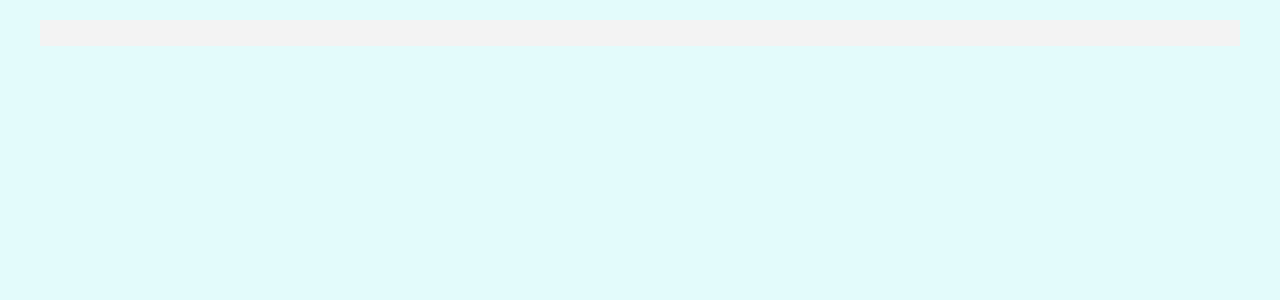
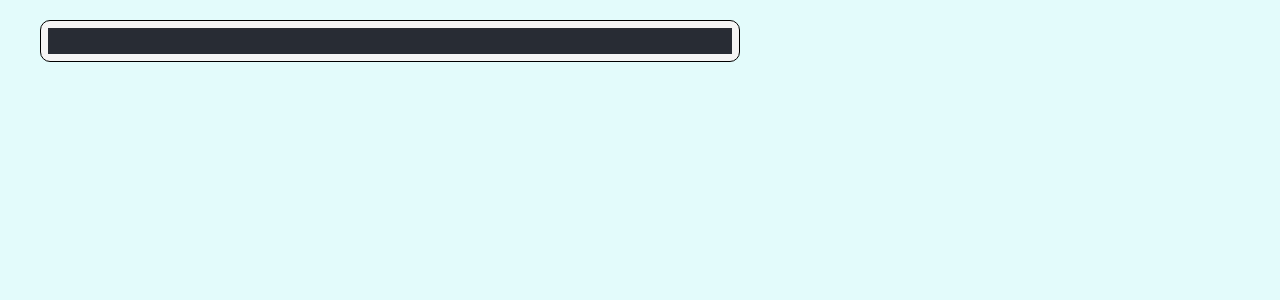
Before and after one commit to Mehemmed77/FormBuilder, a React (Vite) app: page /form in a window 1280 px wide. Shown: the top 300 px of the page. Built offline with nearby package versions, Linux system fonts and the light colour scheme.

Commit message:
changed the style of highlight.js

```diff
--- a/src/Components/CreateHTML.jsx
+++ b/src/Components/CreateHTML.jsx
@@ -3,28 +3,29 @@ export default function CreateHTML(id, inputType, data) {
 
     let inputText = ``;
     if (inputType === "short text") {
-        inputText = `<label for="${id}"> ${data.label}</label>\n<input type="${data.type}" placeholder="${data.placeholder}" value="${data.value}"${attributes}id="${id}" />`
+        inputText = `    <label for="${id}"> ${data.label}</label>\n    <input type="${data.type}" placeholder="${data.placeholder}" value="${data.value}"${attributes}
+        id="${id}"/>`
     }
 
     if(inputType === "long text") {
-        inputText = `<label for="${id}"> ${data.label}</label>\n<textarea placeholder="${data.placeholder}"value="${data.value}"${attributes}id="${id}"></textarea>\n`
+        inputText = `    <label for="${id}"> ${data.label}</label>\n    <textarea placeholder="${data.placeholder}"value="${data.value}"${attributes}id="${id}"></textarea>`
     }
 
     if(inputType === "radio") {
-        inputText = `<input type="radio" value="${data.value}"${attributes}id="${id}" />\n<label for="${id}"> ${data.label} </label>`
+        inputText = `    <input type="radio" value="${data.value}"${attributes}id="${id}" />\n    <label for="${id}"> ${data.label} </label>`
     }
 
     if(inputType === "checkbox") {
-        inputText = `<input type="checkbox" value="${data.value}"${attributes}id="${id}" />\n<label for="${id}"> ${data.label} </label>`
+        inputText = `    <input type="checkbox" value="${data.value}"${attributes}id="${id}" />\n    <label for="${id}"> ${data.label} </label>`
     }
 
     if (inputType === "options") {
         const optionTags = Object.keys(data)
             .filter((key) => key.startsWith("option"))
-            .map((key) => `<option value="${data[key]}">${data[key]}</option>`)
+            .map((key) => `        <option value="${data[key]}">${data[key]}</option>`)
             .join("\n");
 
-        return `<label>${data.label}</label>\n<select>${optionTags}\n</select>`;
+        return `    <label>${data.label}</label>\n    <select>\n${optionTags}\n    </select>`;
     }
 
     return inputText;
--- a/src/Components/FormCreator.jsx
+++ b/src/Components/FormCreator.jsx
@@ -19,7 +19,7 @@ export default function FormCreator () {
         elements.forEach((e) => {
             const formData = Object.fromEntries(new FormData(e.formRef.current));
 
-            formHTML += `<div>\n${CreateHTML(e.id, e.inputType, formData)}\n</div>\n`;
+            formHTML += `<div>\n${CreateHTML(e.id, e.inputType, formData)}\n</div>\n\n`;
         });
 
         setForm(formHTML);
--- a/src/Components/ResultForm.jsx
+++ b/src/Components/ResultForm.jsx
@@ -1,8 +1,9 @@
 import React, { useEffect } from "react";
 import hljs from "highlight.js";
-import "highlight.js/styles/default.css";
+import "highlight.js/styles/atom-one-dark.css";
 import { useContext } from "react";
 import MyContext from "./Context";
+import "../css/pre.css";
 
 export default function Form() {
     const {form} = useContext(MyContext);
@@ -12,7 +13,7 @@ export default function Form() {
       }, []);
 
     return <>
-              <pre>
+        <pre>
         <code className="language-html">
           {form}
         </code>
--- /dev/null
+++ b/src/css/pre.css
@@ -0,0 +1,7 @@
+pre {
+    border: 1px solid #000;
+    border-radius: 10px;
+    padding: 7px;
+    background-color: #f5f5f5;
+    max-width: 700px;
+}
```
